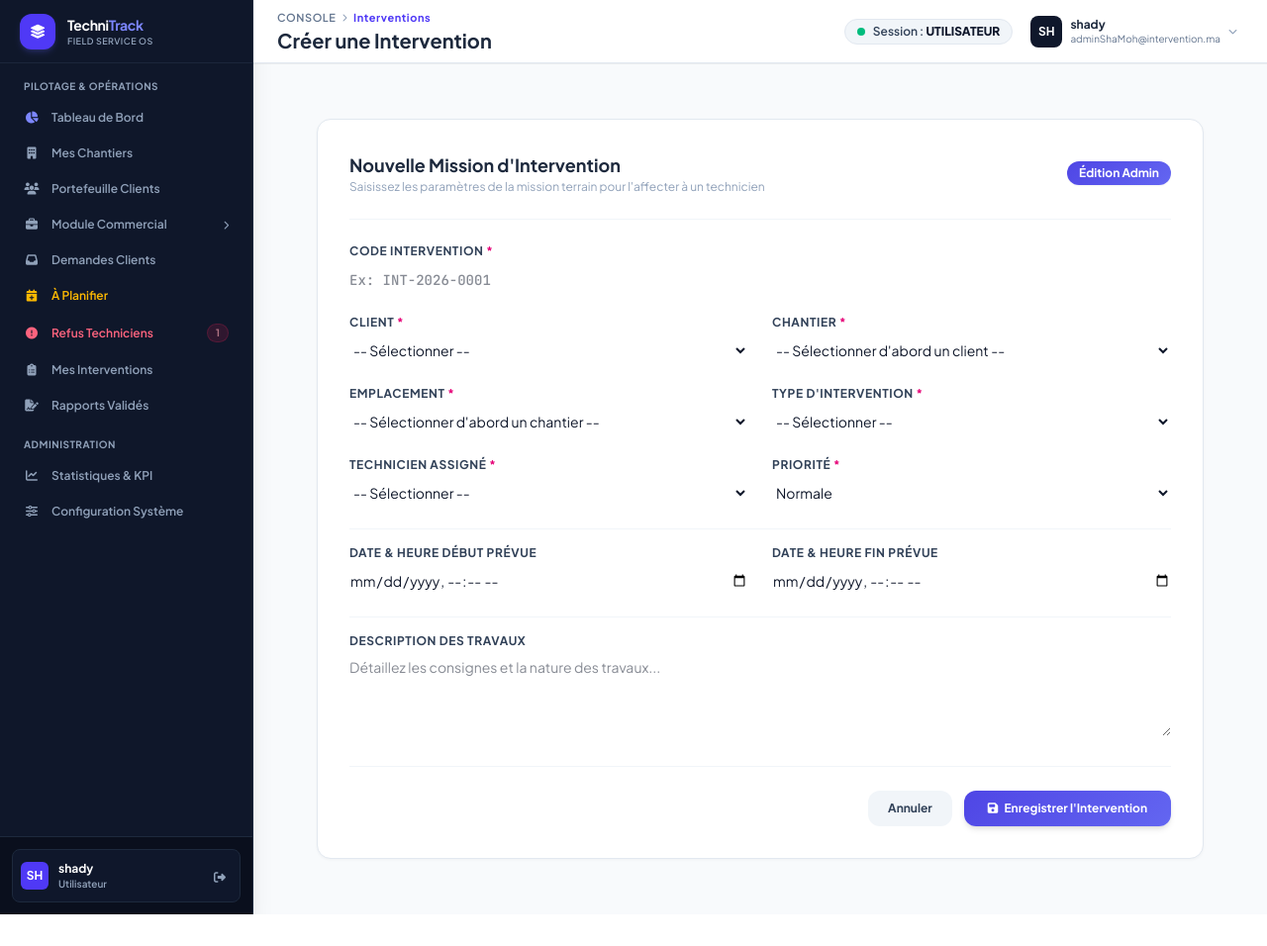
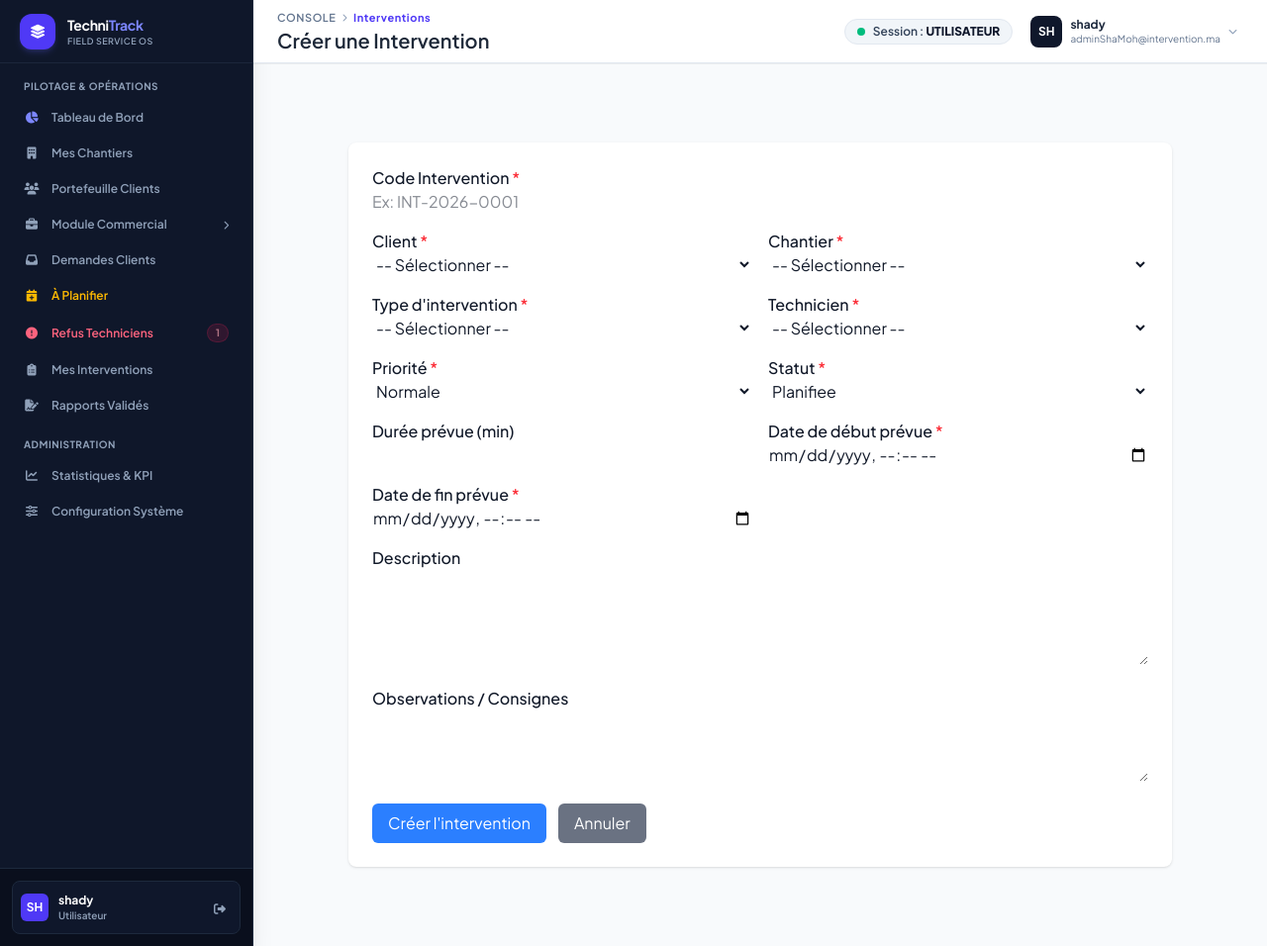
Before and after one commit to ikramcharqy/Intervention, a Laravel app: page /interventions/create in a window 1280 px wide. Shown: the whole page at 99% size. Before the commit the page ends 924 px from the top, so only its background shows below. Run offline with Laravel 12, Linux system fonts and the light colour scheme; a user stored in the database is signed in; data comes from the database, SQL or seed files in the repository; tables that the repository leaves empty hold one stand-in row (values such as "Sample post"); style sheets or scripts are compiled from the project's sources; parts of the project's set-up code (start-up, migrations or seed data) failed here and were passed over; some libraries are stand-ins or nearby versions.

Commit message:
Revert create intervention form to default Breeze styling; add CLAUDE.md
Pre-existing working-tree changes at the start of this session.

```diff
--- a/resources/views/interventions/create.blade.php
+++ b/resources/views/interventions/create.blade.php
@@ -1,176 +1,145 @@
 <x-app-layout>
     <x-slot name="header">
-        <h2 class="font-bold text-xl text-slate-800 leading-tight">Créer une Intervention</h2>
+        <h2 class="font-semibold text-xl text-gray-800 dark:text-gray-200 leading-tight">Créer une Intervention</h2>
     </x-slot>
 
-    <div class="py-6">
-        <div class="max-w-4xl mx-auto">
-            <!-- Soft UI Card Container -->
-            <div class="soft-card p-6 md:p-8">
-
-                <!-- Card Header -->
-                <div class="flex items-center justify-between pb-6 mb-6 border-b border-slate-100">
-                    <div>
-                        <h3 class="text-lg font-bold text-slate-800 mb-0">Nouvelle Mission d'Intervention</h3>
-                        <p class="text-xs text-slate-400 mb-0">Saisissez les paramètres de la mission terrain pour l'affecter à un technicien</p>
-                    </div>
-                    <span class="px-3 py-1 soft-gradient-primary text-white text-xs font-bold rounded-xl shadow-xs">
-                        Édition Admin
-                    </span>
-                </div>
-
-                <form method="POST" action="{{ route('interventions.store') }}" class="space-y-6">
+    <div class="py-12">
+        <div class="max-w-4xl mx-auto sm:px-6 lg:px-8">
+            <div class="bg-white dark:bg-gray-800 overflow-hidden shadow-sm sm:rounded-lg p-6 text-gray-900 dark:text-gray-100">
+                <form method="POST" action="{{ route('interventions.store') }}" class="space-y-4">
                     @csrf
 
-                    <div class="grid grid-cols-1 md:grid-cols-2 gap-6">
-                        <!-- Code Intervention -->
-                        <div class="col-span-1 md:col-span-2">
-                            <label for="code_intervention" class="block text-xs font-bold text-slate-700 uppercase tracking-wider mb-2">
-                                Code Intervention <span class="text-pink-600">*</span>
-                            </label>
-                            <div class="relative">
+                    <div class="grid grid-cols-2 gap-4">
+                        <div class="col-span-2">
+                            <label for="code_intervention" class="block font-medium">Code Intervention <span class="text-red-500">*</span></label>
                             <input type="text" name="code_intervention" id="code_intervention" required
                                 value="{{ old('code_intervention') }}"
                                 placeholder="Ex: INT-2026-0001"
-                                    class="w-full rounded-xl border-slate-200 text-sm focus:ring-2 focus:ring-pink-500 focus:border-pink-500 font-mono">
-                            </div>
-                            @error('code_intervention')<p class="text-red-500 text-xs mt-1 font-semibold">{{ $message }}</p>@enderror
+                                class="w-full rounded-md border-gray-300 dark:border-gray-700 dark:bg-gray-900 dark:text-gray-300">
+                            @error('code_intervention')<p class="text-red-500 text-sm">{{ $message }}</p>@enderror
                         </div>
 
-                        <!-- Étape 1 : Client -->
                     <div>
-                            <label for="client_id" class="block text-xs font-bold text-slate-700 uppercase tracking-wider mb-2">
-                                Client <span class="text-pink-600">*</span>
+                        <label for="client_id" class="block font-medium">
+                            Client <span class="text-red-500">*</span>
                         </label>
+
                         <select name="client_id" id="client_id" required
-                                class="w-full rounded-xl border-slate-200 text-sm focus:ring-2 focus:ring-pink-500 focus:border-pink-500">
+                            class="w-full rounded-md border-gray-300 dark:border-gray-700 dark:bg-gray-900 dark:text-gray-300">
                             <option value="">-- Sélectionner --</option>
+
                             @foreach ($clients as $client)
                                 <option value="{{ $client->id }}" @selected(old('client_id') == $client->id)>
                                     {{ $client->nom }}
                                 </option>
                             @endforeach
                         </select>
-                            @error('client_id')<p class="text-red-500 text-xs mt-1 font-semibold">{{ $message }}</p>@enderror
+
+                        @error('client_id')
+                            <p class="text-red-500 text-sm">{{ $message }}</p>
+                        @enderror
                     </div>
 
-                        <!-- Étape 2 : Chantier -->
                         <div>
-                            <label for="chantier_id" class="block text-xs font-bold text-slate-700 uppercase tracking-wider mb-2">
-                                Chantier <span class="text-pink-600">*</span>
-                            </label>
+                            <label for="chantier_id" class="block font-medium">Chantier <span class="text-red-500">*</span></label>
                             <select name="chantier_id" id="chantier_id" required
-                                class="w-full rounded-xl border-slate-200 text-sm focus:ring-2 focus:ring-pink-500 focus:border-pink-500">
-                                <option value="">-- Sélectionner d'abord un client --</option>
+                                class="w-full rounded-md border-gray-300 dark:border-gray-700 dark:bg-gray-900 dark:text-gray-300">
+                                <option value="">-- Sélectionner --</option>
                                 @foreach ($chantiers as $chantier)
-                                    <option value="{{ $chantier->id }}" @selected(old('chantier_id') == $chantier->id)>
-                                        {{ $chantier->nom }}
-                                    </option>
+                                    <option value="{{ $chantier->id }}" @selected(old('chantier_id') == $chantier->id)>{{ $chantier->nom }}</option>
                                 @endforeach
                             </select>
-                            @error('chantier_id')<p class="text-red-500 text-xs mt-1 font-semibold">{{ $message }}</p>@enderror
+                            @error('chantier_id')<p class="text-red-500 text-sm">{{ $message }}</p>@enderror
                         </div>
 
-                        <!-- Étape 3 : Emplacement -->
                         <div>
-                            <label for="emplacement_id" class="block text-xs font-bold text-slate-700 uppercase tracking-wider mb-2">
-                                Emplacement <span class="text-pink-600">*</span>
-                            </label>
-                            <select name="emplacement_id" id="emplacement_id" required
-                                class="w-full rounded-xl border-slate-200 text-sm focus:ring-2 focus:ring-pink-500 focus:border-pink-500">
-                                <option value="">-- Sélectionner d'abord un chantier --</option>
-                                @foreach ($emplacements as $emplacement)
-                                    <option value="{{ $emplacement->id }}" @selected(old('emplacement_id') == $emplacement->id)>
-                                        {{ $emplacement->nom }}
-                                    </option>
-                                @endforeach
-                            </select>
-                            @error('emplacement_id')<p class="text-red-500 text-xs mt-1 font-semibold">{{ $message }}</p>@enderror
-                        </div>
-
-                        <!-- Type d'intervention -->
-                        <div>
-                            <label for="type_intervention_id" class="block text-xs font-bold text-slate-700 uppercase tracking-wider mb-2">
-                                Type d'intervention <span class="text-pink-600">*</span>
-                            </label>
+                            <label for="type_intervention_id" class="block font-medium">Type d'intervention <span class="text-red-500">*</span></label>
                             <select name="type_intervention_id" id="type_intervention_id" required
-                                class="w-full rounded-xl border-slate-200 text-sm focus:ring-2 focus:ring-pink-500 focus:border-pink-500">
+                                class="w-full rounded-md border-gray-300 dark:border-gray-700 dark:bg-gray-900 dark:text-gray-300">
                                 <option value="">-- Sélectionner --</option>
                                 @foreach ($typesIntervention as $type)
                                     <option value="{{ $type->id }}" @selected(old('type_intervention_id') == $type->id)>{{ $type->nom }}</option>
                                 @endforeach
                             </select>
-                            @error('type_intervention_id')<p class="text-red-500 text-xs mt-1 font-semibold">{{ $message }}</p>@enderror
+                            @error('type_intervention_id')<p class="text-red-500 text-sm">{{ $message }}</p>@enderror
                         </div>
 
-                        <!-- Technicien -->
                         <div>
-                            <label for="technicien_id" class="block text-xs font-bold text-slate-700 uppercase tracking-wider mb-2">
-                                Technicien Assigné <span class="text-pink-600">*</span>
-                            </label>
+                            <label for="technicien_id" class="block font-medium">Technicien <span class="text-red-500">*</span></label>
                             <select name="technicien_id" id="technicien_id" required
-                                class="w-full rounded-xl border-slate-200 text-sm focus:ring-2 focus:ring-pink-500 focus:border-pink-500">
+                                class="w-full rounded-md border-gray-300 dark:border-gray-700 dark:bg-gray-900 dark:text-gray-300">
                                 <option value="">-- Sélectionner --</option>
                                 @foreach ($techniciens as $tech)
                                     <option value="{{ $tech->id }}" @selected(old('technicien_id') == $tech->id)>{{ $tech->prenom }} {{ $tech->name }}</option>
                                 @endforeach
                             </select>
-                            @error('technicien_id')<p class="text-red-500 text-xs mt-1 font-semibold">{{ $message }}</p>@enderror
+                            @error('technicien_id')<p class="text-red-500 text-sm">{{ $message }}</p>@enderror
                         </div>
 
-                        <!-- Priorité -->
                         <div>
-                            <label for="priorite" class="block text-xs font-bold text-slate-700 uppercase tracking-wider mb-2">
-                                Priorité <span class="text-pink-600">*</span>
-                            </label>
+                            <label for="priorite" class="block font-medium">Priorité <span class="text-red-500">*</span></label>
                             <select name="priorite" id="priorite" required
-                                class="w-full rounded-xl border-slate-200 text-sm focus:ring-2 focus:ring-pink-500 focus:border-pink-500">
+                                class="w-full rounded-md border-gray-300 dark:border-gray-700 dark:bg-gray-900 dark:text-gray-300">
                                 @foreach (['Faible', 'Normale', 'Haute', 'Urgente'] as $p)
                                     <option value="{{ $p }}" @selected(old('priorite', 'Normale') == $p)>{{ $p }}</option>
                                 @endforeach
                             </select>
-                            @error('priorite')<p class="text-red-500 text-xs mt-1 font-semibold">{{ $message }}</p>@enderror
+                            @error('priorite')<p class="text-red-500 text-sm">{{ $message }}</p>@enderror
+                        </div>
+
+                        <div>
+                            <label for="statut" class="block font-medium">Statut <span class="text-red-500">*</span></label>
+                            <select name="statut" id="statut" required
+                                class="w-full rounded-md border-gray-300 dark:border-gray-700 dark:bg-gray-900 dark:text-gray-300">
+                                @foreach (['Planifiee', 'En cours', 'Suspendue', 'Terminee', 'Annulee'] as $s)
+                                    <option value="{{ $s }}" @selected(old('statut', 'Planifiee') == $s)>{{ $s }}</option>
+                                @endforeach
+                            </select>
+                            @error('statut')<p class="text-red-500 text-sm">{{ $message }}</p>@enderror
+                        </div>
+
+                        <div>
+                            <label for="duree_prevue" class="block font-medium">Durée prévue (min)</label>
+                            <input type="number" name="duree_prevue" id="duree_prevue" heure="1"
+                                value="{{ old('duree_prevue') }}"
+                                class="w-full rounded-md border-gray-300 dark:border-gray-700 dark:bg-gray-900 dark:text-gray-300">
+                            @error('duree_prevue')<p class="text-red-500 text-sm">{{ $message }}</p>@enderror
+                        </div>
+
+                        <div>
+                            <label for="date_prevue_debut" class="block font-medium">Date de début prévue <span class="text-red-500">*</span></label>
+                            <input type="datetime-local" name="date_prevue_debut" id="date_prevue_debut" required
+                                value="{{ old('date_prevue_debut') }}"
+                                class="w-full rounded-md border-gray-300 dark:border-gray-700 dark:bg-gray-900 dark:text-gray-300">
+                            @error('date_prevue_debut')<p class="text-red-500 text-sm">{{ $message }}</p>@enderror
+                        </div>
+
+                        <div>
+                            <label for="date_prevue_fin" class="block font-medium">Date de fin prévue <span class="text-red-500">*</span></label>
+                            <input type="datetime-local" name="date_prevue_fin" id="date_prevue_fin" required
+                                value="{{ old('date_prevue_fin') }}"
+                                class="w-full rounded-md border-gray-300 dark:border-gray-700 dark:bg-gray-900 dark:text-gray-300">
+                            @error('date_prevue_fin')<p class="text-red-500 text-sm">{{ $message }}</p>@enderror
                         </div>
                     </div>
 
-                    <!-- Dates Prévues -->
-                    <div class="grid grid-cols-1 md:grid-cols-2 gap-6 pt-4 border-t border-slate-100">
                     <div>
-                            <label for="date_prevue_debut" class="block text-xs font-bold text-slate-700 uppercase tracking-wider mb-2">
-                                Date & Heure Début Prévue
-                            </label>
-                            <input type="datetime-local" name="date_prevue_debut" id="date_prevue_debut"
-                                value="{{ old('date_prevue_debut') }}"
-                                class="w-full rounded-xl border-slate-200 text-sm focus:ring-2 focus:ring-pink-500">
-                        </div>
-                        <div>
-                            <label for="date_prevue_fin" class="block text-xs font-bold text-slate-700 uppercase tracking-wider mb-2">
-                                Date & Heure Fin Prévue
-                            </label>
-                            <input type="datetime-local" name="date_prevue_fin" id="date_prevue_fin"
-                                value="{{ old('date_prevue_fin') }}"
-                                class="w-full rounded-xl border-slate-200 text-sm focus:ring-2 focus:ring-pink-500">
-                        </div>
+                        <label for="description" class="block font-medium">Description</label>
+                        <textarea name="description" id="description" rows="4"
+                            class="w-full rounded-md border-gray-300 dark:border-gray-700 dark:bg-gray-900 dark:text-gray-300">{{ old('description') }}</textarea>
+                        @error('description')<p class="text-red-500 text-sm">{{ $message }}</p>@enderror
                     </div>
 
-                    <!-- Description -->
-                    <div class="pt-4 border-t border-slate-100">
-                        <label for="description" class="block text-xs font-bold text-slate-700 uppercase tracking-wider mb-2">
-                            Description des Travaux
-                        </label>
-                        <textarea name="description" id="description" rows="4"
-                            placeholder="Détaillez les consignes et la nature des travaux..."
-                            class="w-full rounded-xl border-slate-200 text-sm focus:ring-2 focus:ring-pink-500">{{ old('description') }}</textarea>
+                    <div>
+                        <label for="observations" class="block font-medium">Observations / Consignes</label>
+                        <textarea name="observations" id="observations" rows="3"
+                            class="w-full rounded-md border-gray-300 dark:border-gray-700 dark:bg-gray-900 dark:text-gray-300">{{ old('observations') }}</textarea>
+                        @error('observations')<p class="text-red-500 text-sm">{{ $message }}</p>@enderror
                     </div>
 
-                    <!-- Actions Formulaire -->
-                    <div class="flex items-center justify-end gap-3 pt-6 border-t border-slate-100">
-                        <a href="{{ route('interventions.index') }}" class="px-5 py-2.5 bg-slate-100 hover:bg-slate-200 text-slate-700 font-bold text-xs rounded-xl transition">
-                            Annuler
-                        </a>
-                        <button type="submit" class="px-6 py-2.5 soft-gradient-primary text-white font-bold text-xs rounded-xl shadow-md transition hover:opacity-90">
-                            <i class="fas fa-save me-1"></i> Enregistrer l'Intervention
-                        </button>
+                    <div class="flex gap-3">
+                        <button type="submit" class="bg-blue-500 text-white px-4 py-2 rounded-md hover:bg-blue-600">Créer l'intervention</button>
+                        <a href="{{ route('interventions.index') }}" class="bg-gray-500 text-white px-4 py-2 rounded-md hover:bg-gray-600">Annuler</a>
                     </div>
                 </form>
             </div>
```
Also changed, not shown: CLAUDE.md (added, +48 -0 lines). Lines whose indentation alone changed are shown as unchanged.
